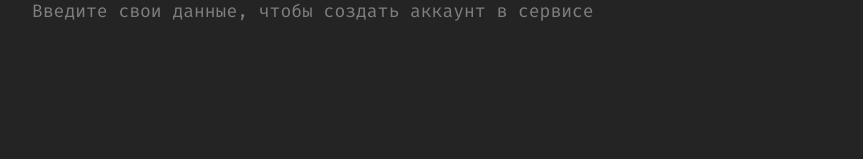
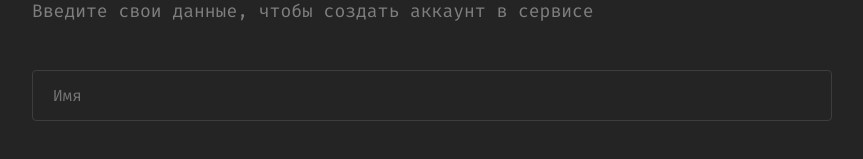
Before and after one commit to ecomeel/personal-account, a React (Vite) app: page / in a window 1280 px wide. Shown: the part 193-352 px from the top of the page, without its empty margins (208-1071 px from the left). Built offline with nearby package versions, Linux system fonts and the light colour scheme.

Commit message:
input styles

```diff
--- a/src/App.jsx
+++ b/src/App.jsx
@@ -1,10 +1,12 @@
 import React from "react";
 import Header from "./components/Header/Header"
+import Form from "./components/Form/Form";
 
 export default function App() {
   return (
     <div className="container">
       <Header />
+      <Form />
     </div>
   )
 }
--- a/src/components/Form/Form.jsx
+++ b/src/components/Form/Form.jsx
@@ -1,9 +1,14 @@
 import React from "react";
+import Input from "../Input/Input";
 
 export default function Form() {
     return (
         <div className="form">
-
+            <Input
+                name='name'
+                type='text'
+                placeholder='Имя'
+            />
         </div>
     )
 }
--- a/src/components/Input/Input.jsx
+++ b/src/components/Input/Input.jsx
@@ -1,5 +1,12 @@
 import React from "react";
 
-export default function Input() {
-    <input className="input" />
+export default function Input({ name, type, placeholder }) {
+    return (
+        <input
+            className="input"
+            name={name}
+            type={type}
+            placeholder={placeholder}
+             />
+    )
 }
--- a/src/components/Input/_input.scss
+++ b/src/components/Input/_input.scss
@@ -0,0 +1,15 @@
+.input {
+    padding: 14px 20px;
+    width: 100%;
+    box-sizing: border-box;
+    border: 1px solid #3D3D3D;
+    border-radius: 4px;
+    background-color: transparent;
+    color: #fff;
+
+
+    &:focus {
+        outline: none;
+        border: 1px solid $blue-color;
+    }
+}
--- a/src/index.css
+++ b/src/index.css
@@ -90,4 +90,18 @@ body, html {
   margin-top: 50px;
 }
 
+.input {
+  padding: 14px 20px;
+  width: 100%;
+  box-sizing: border-box;
+  border: 1px solid #3D3D3D;
+  border-radius: 4px;
+  background-color: transparent;
+  color: #fff;
+}
+.input:focus {
+  outline: none;
+  border: 1px solid #4B72C2;
+}
+
 /*# sourceMappingURL=index.css.map */
```
Also changed, not shown: 1 other file (tests, documents, lock files or other folders).
